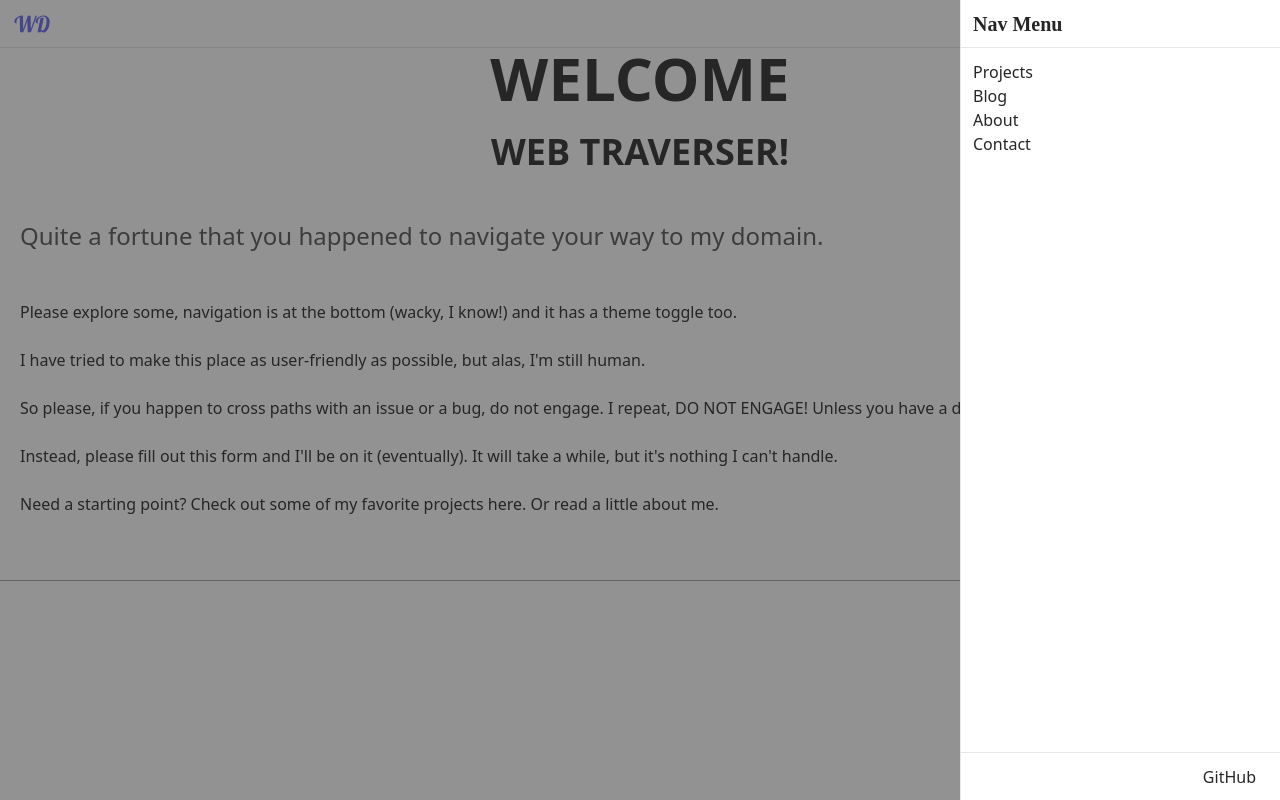
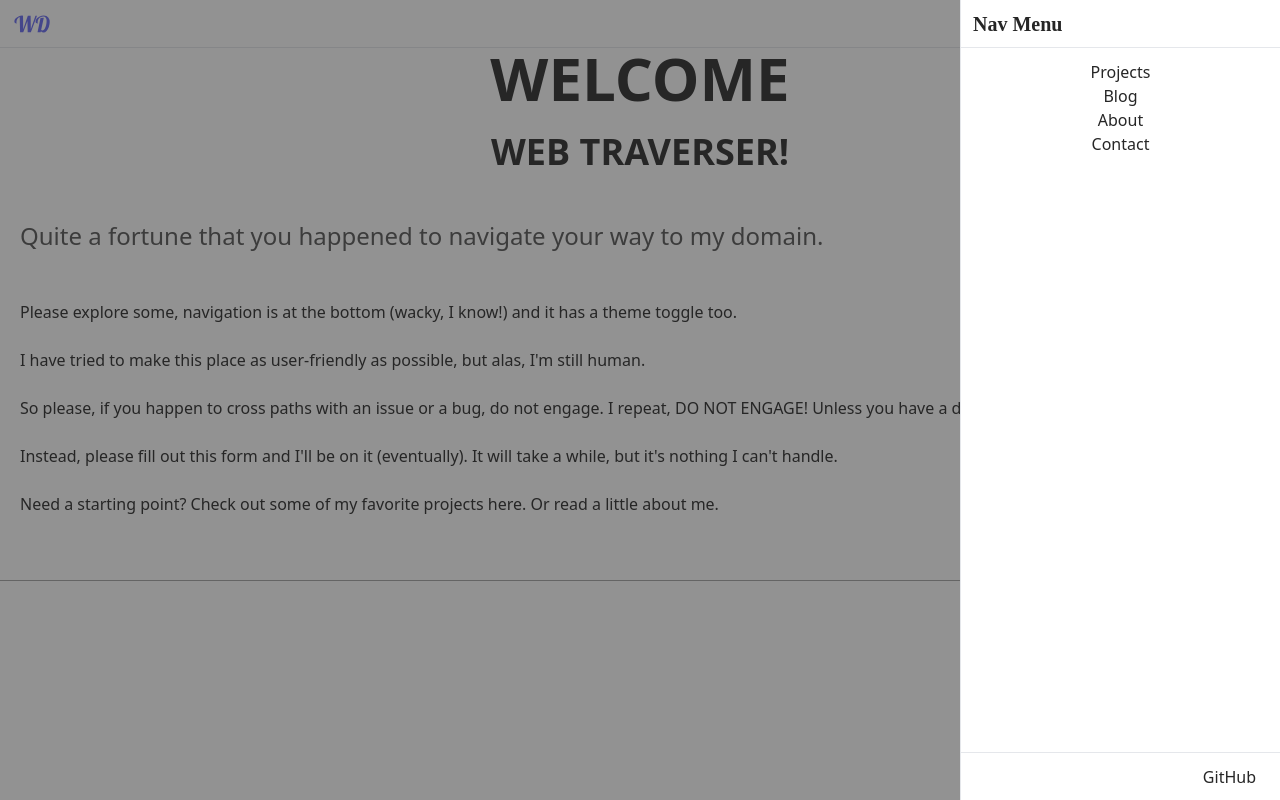
Before and after one commit to martinthewacky/wacky-dev, a Next.js app: page / in a window 1280 px wide. Both pictures are taken after a click on the button "Open Navigation Menu". Built offline with nearby package versions, Linux system fonts and the light colour scheme; some icons are missing.

Commit message:
Edit Modal.js for nav list

```diff
--- a/components/Modal/NavElements.js
+++ b/components/Modal/NavElements.js
@@ -3,9 +3,11 @@ import NavData from "./NavData";
 
 const NavList = NavData.map((element, index) => {
   return (
-    <li className="w-full" key={index}>
-      <Link href={element.url} className="w-full p-3">
-        <a>{element.textContent}</a>
+    <li className="w-full flex justify-center items-center" key={index}>
+      <Link href={element.url} className="w-full h-full">
+        <a className="w-full h-full text-center">
+          <span className="w-full p-3 text-center">{element.textContent}</span>
+        </a>
       </Link>
     </li>
   );
```
